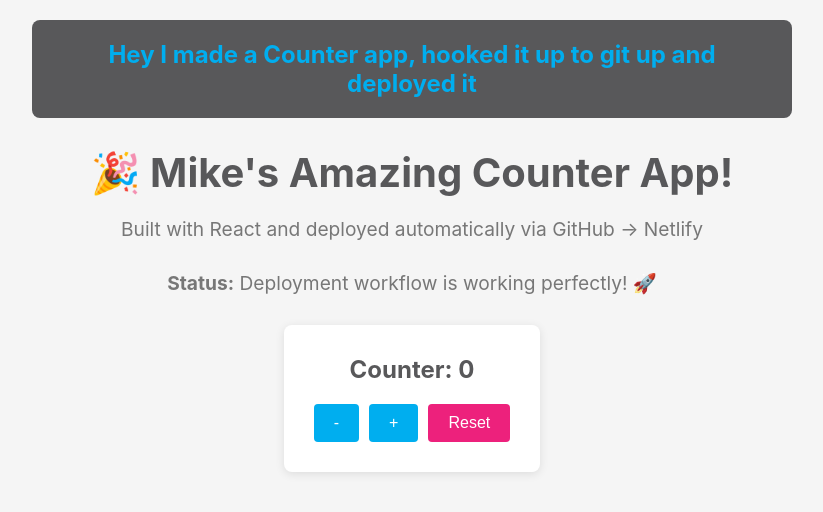
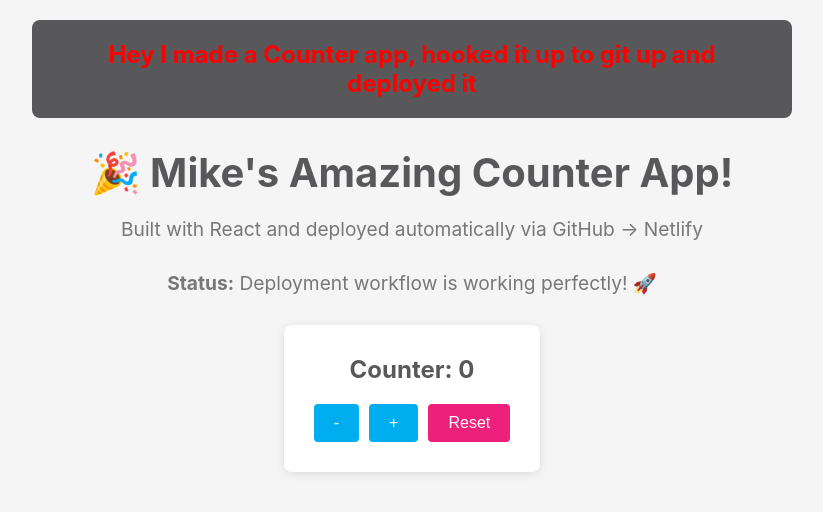
Before and after one commit to MikeGrilli/react-starter-app, a React app: page / in a window 1280 px wide. Shown: the top 512 px of the page, without its empty margins (228-1051 px from the left). Built offline with nearby package versions, Linux system fonts and the light colour scheme.

Commit message:
Changed h2 color to red

```diff
--- a/src/App.css
+++ b/src/App.css
@@ -13,8 +13,8 @@
 }
 
 .header h2 {
-  color: #00aeef;
-  text-align: center
+  color: red;
+  text-align: center;
 }
 
 main {
```
